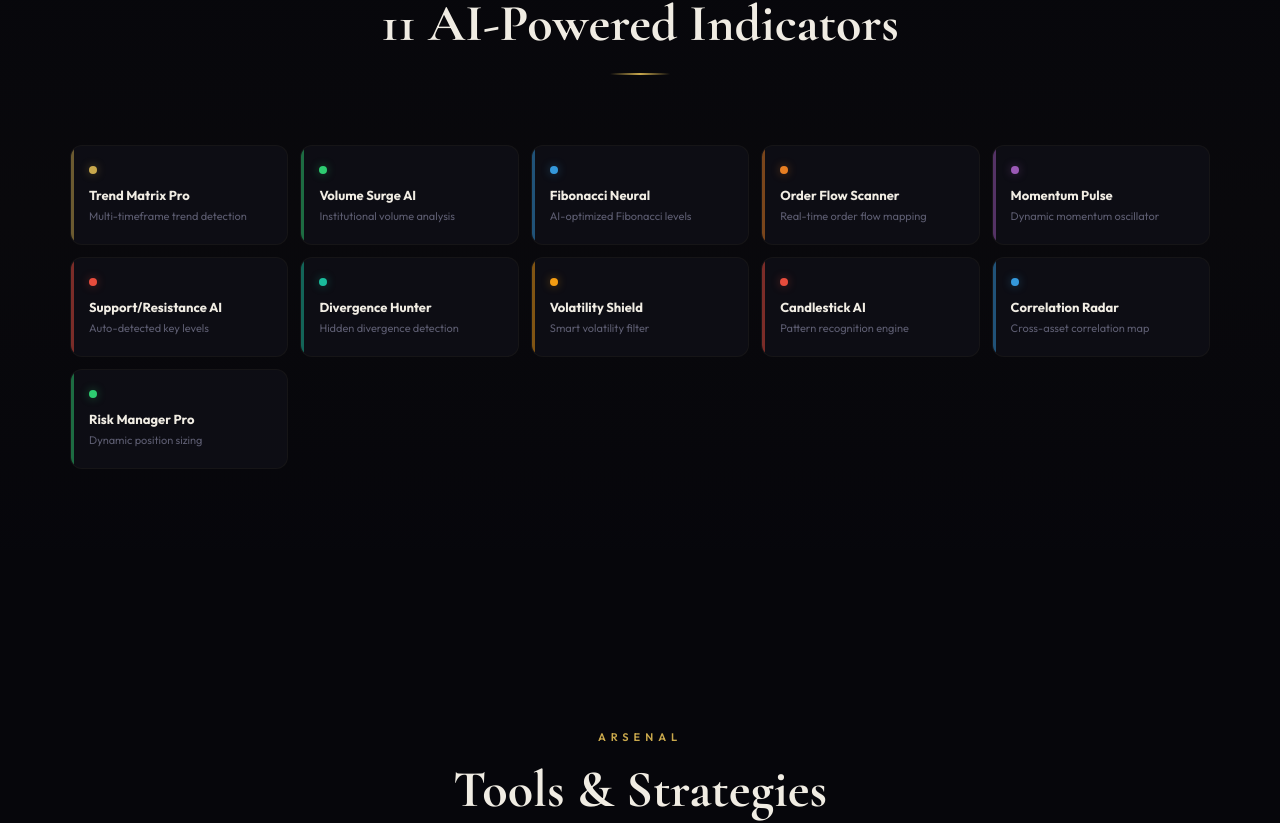
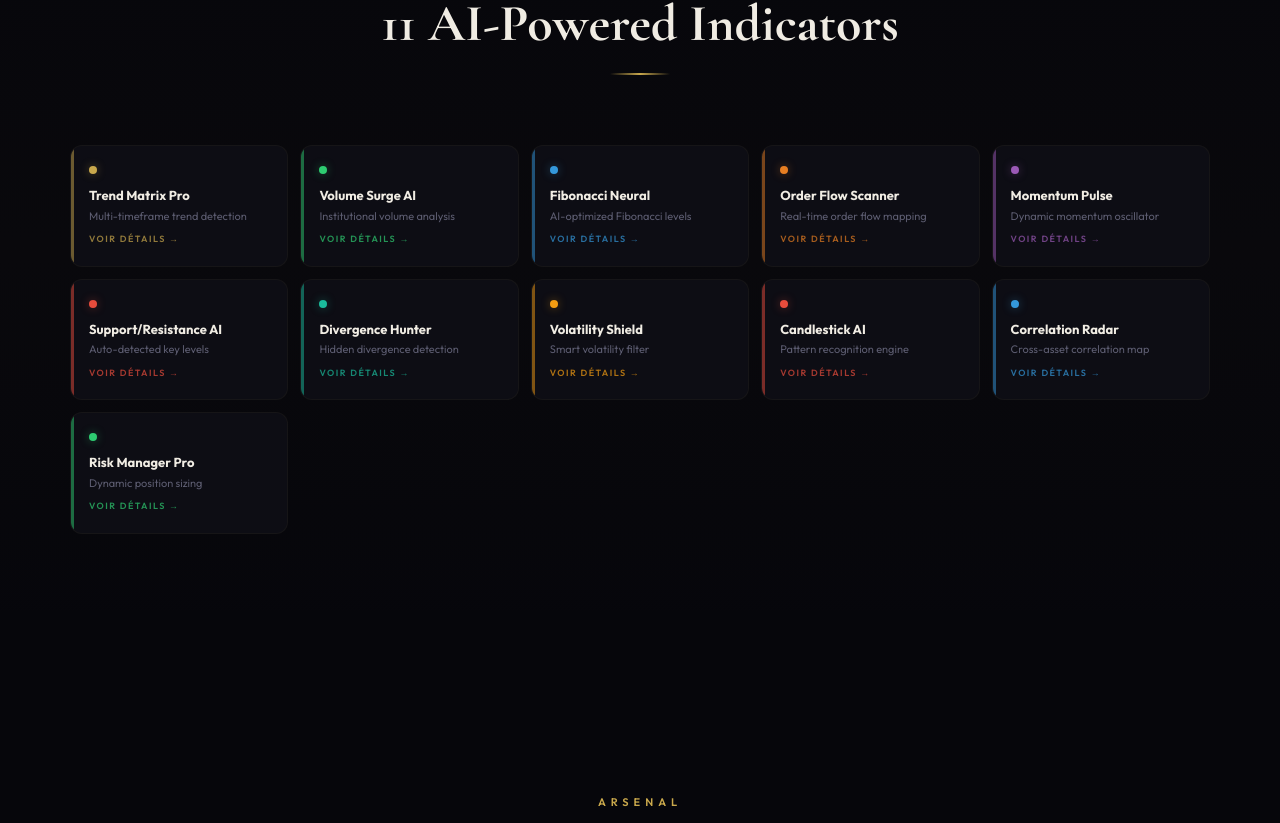
Before and after one commit to Aureus-Social/-aureus-ia, a Next.js app: page / in a window 1280 px wide. Shown: the part 4525-5348 px from the top of the page. Built offline with nearby package versions, Linux system fonts and the light colour scheme.

Commit message:
Update page.tsx

```diff
--- a/src/app/page.tsx
+++ b/src/app/page.tsx
@@ -631,7 +631,7 @@ export default function Home() {
       <section id="indicators" style={{ background: "linear-gradient(180deg,transparent,rgba(201,168,76,.015),transparent)" }}><div className="mx">
         <FI><SH tag={L.ind_tag} title={L.ind_title} /></FI>
         <div className="ig">{indicators.map((ind, i) => (
-          <FI key={i}><div className="ic"><div className="icb" style={{ background: ind.c }} /><div className="icd" style={{ background: ind.c, boxShadow: `0 0 10px ${ind.c}66` }} /><div className="icn">{ind.n}</div><div className="icdesc">{ind.d}</div></div></FI>
+          <FI key={i}><div className="ic" style={{ cursor: "pointer" }} onClick={() => setSelectedTool(toolsDetail[i])}><div className="icb" style={{ background: ind.c }} /><div className="icd" style={{ background: ind.c, boxShadow: `0 0 10px ${ind.c}66` }} /><div className="icn">{ind.n}</div><div className="icdesc">{ind.d}</div><div style={{ fontSize: 9, color: ind.c, letterSpacing: 1.5, fontWeight: 600, marginTop: 8, opacity: .7 }}>VOIR DÉTAILS →</div></div></FI>
         ))}</div>
       </div></section>
 
```
